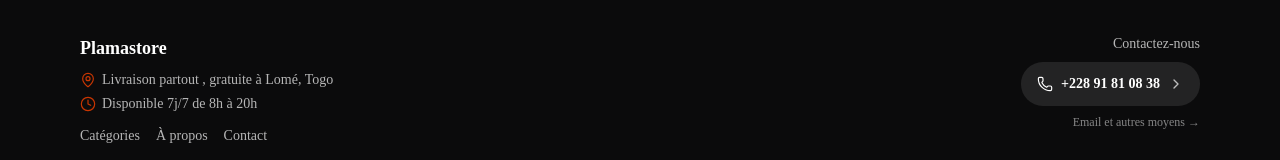
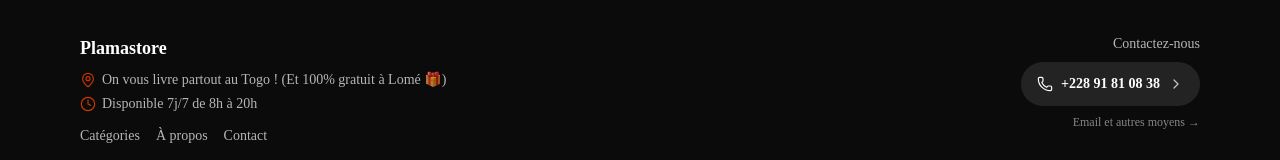
Before and after one commit to BEDI23/PrimalStore, a Next.js app: page /contact in a window 1280 px wide. Shown: the part 695-855 px from the top of the page. Built offline with nearby package versions, Linux system fonts and the light colour scheme; no server answers.

Commit message:
correction de faute d'orthographe

```diff
--- a/components/client/Footer.tsx
+++ b/components/client/Footer.tsx
@@ -20,7 +20,7 @@ export default function Footer() {
                 className="h-4 w-4 shrink-0 text-primary"
                 strokeWidth={1.75}
               />
-              Livraison partout , gratuite à Lomé, Togo
+              On vous livre partout au Togo ! (Et 100% gratuit à Lomé 🎁)
             </p>
             <p className="mt-1 flex items-center justify-center gap-1.5 text-sm text-white/70 sm:justify-start">
               <Clock
```
